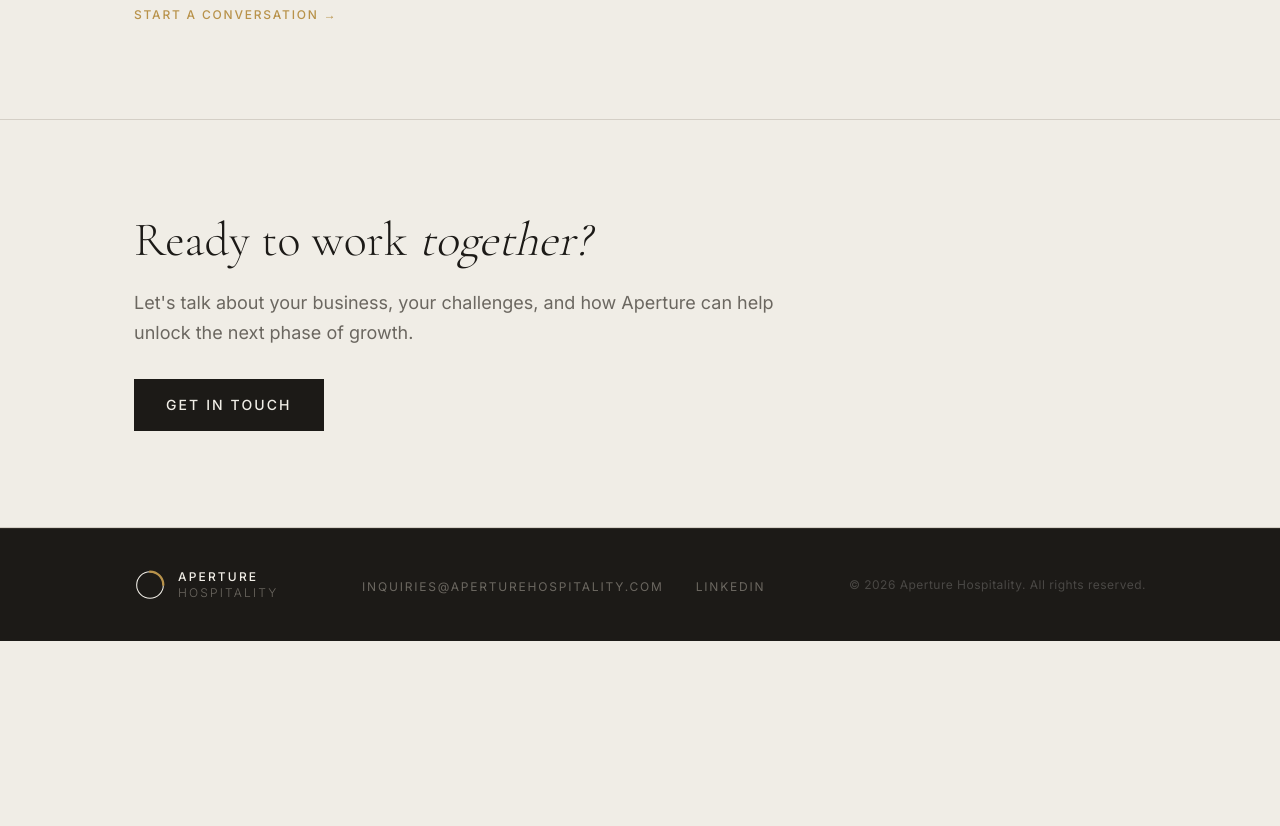
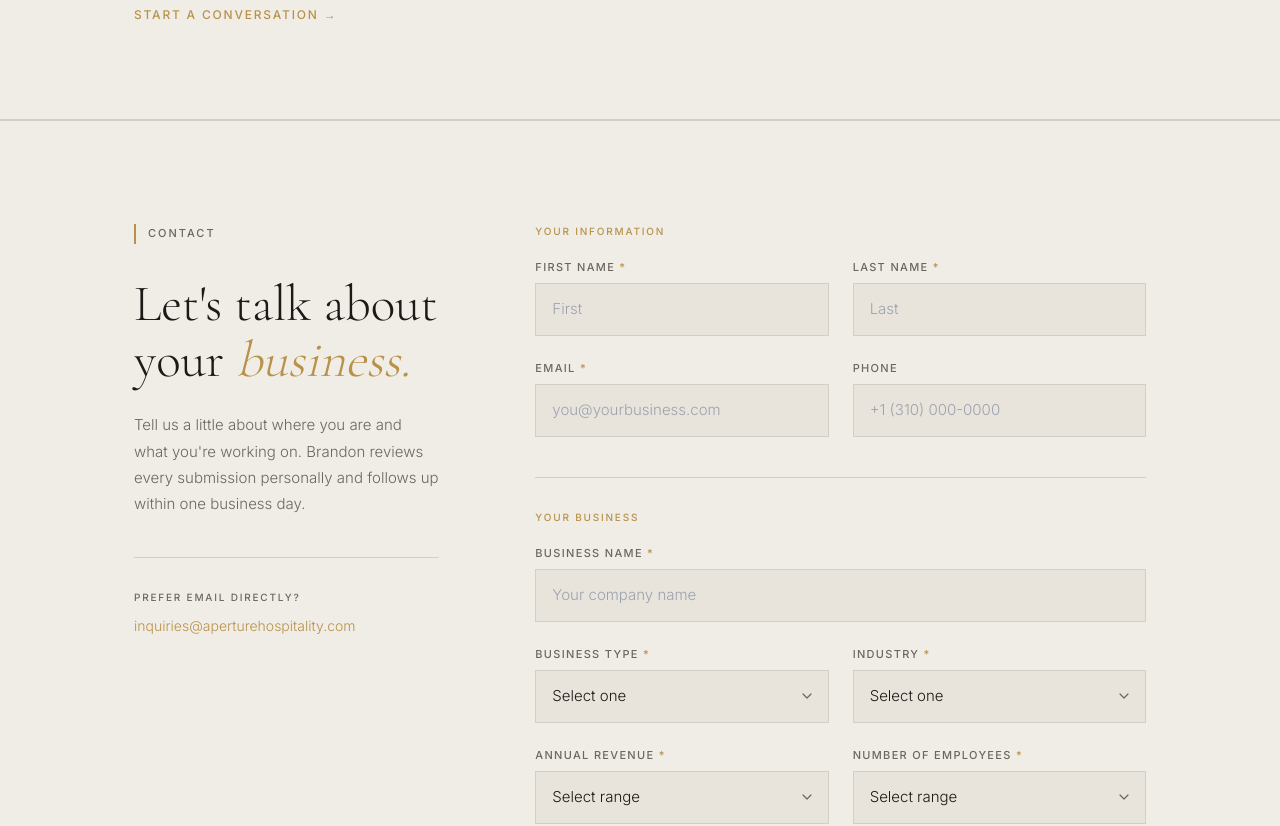
Before and after one commit to letsnavigatebmw/aperture-hospitality, a Next.js app: page / in a window 1280 px wide. Shown: the part 5420-6246 px from the top of the page. Before the commit the page ends 6061 px from the top, so only its background shows below. Built offline with nearby package versions, Linux system fonts and the light colour scheme.

Commit message:
Move IntakeForm to bottom of homepage (replaces Contact CTA section)

```diff
--- a/app/page.tsx
+++ b/app/page.tsx
@@ -347,22 +347,8 @@ export default function Home() {
       {/* WHERE WE'RE FOCUSED */}
       <WhereWeFocused />
 
-      {/* CONTACT CTA */}
-      <section className="border-b border-rule">
-        <div className="container-max py-16 md:py-24">
-          <div className="max-w-3xl">
-            <h2 className="font-display text-4xl md:text-5xl font-light mb-6 text-ink">
-              Ready to work <em className="italic">together?</em>
-            </h2>
-            <p className="text-lg leading-relaxed text-muted mb-8 max-w-2xl">
-              Let's talk about your business, your challenges, and how Aperture can help unlock the next phase of growth.
-            </p>
-            <Link href="/contact" className="inline-flex items-center justify-center px-8 py-4 bg-ink text-parchment font-medium uppercase tracking-wider text-sm hover:bg-muted transition-colors">
-              Get in Touch
-            </Link>
-          </div>
-        </div>
-      </section>
+      {/* CONTACT FORM */}
+      <IntakeForm />
 
       <Footer />
     </>
```
